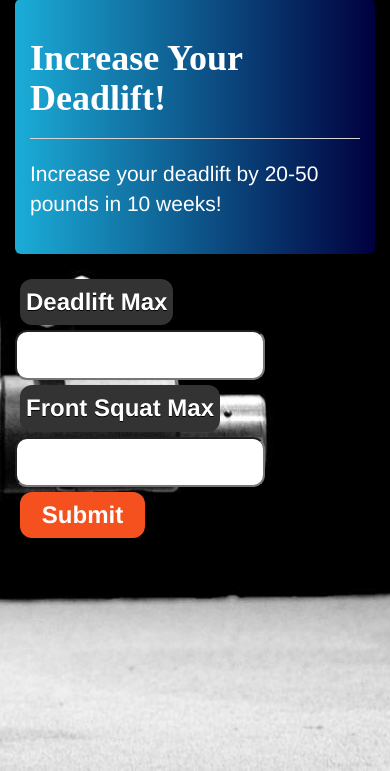
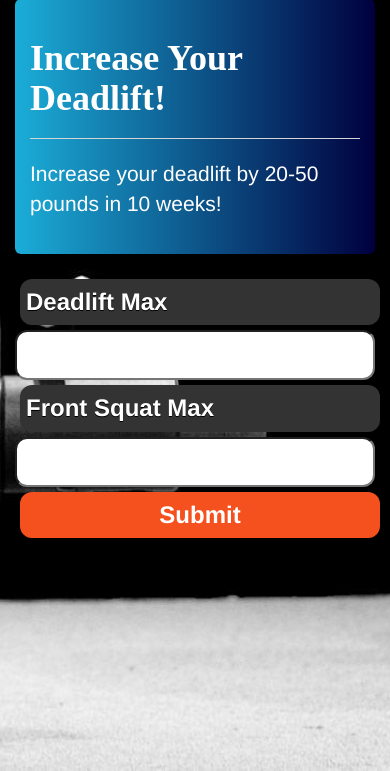
Before and after one commit to arthurclaytonproductions/deadlift-app, a PHP site: page / in a window 390 px wide. Shown: the part 73-844 px from the top of the page. Run offline with PHP 8.4, Linux system fonts and the light colour scheme; some libraries are stand-ins or nearby versions; some web fonts are replaced.

Commit message:
Add files via upload

```diff
--- a/assets/css/style.css
+++ b/assets/css/style.css
@@ -84,3 +84,20 @@ label{
     background: -webkit-linear-gradient(to right, #1BADD8, #00003E);
     background: linear-gradient(to right, #1BADD8, #00003E);
 }
+
+
+@media screen and (max-width: 1280px){
+    #dlcurrentmax-input, #ftsqcurrentmax-input, #addmaxes,.labels{
+
+		Width: 100%;
+		float: left;
+    }
+}
+
+@media screen and (max-width: 768px){
+    #dlcurrentmax-input, #ftsqcurrentmax-input, #addmaxes,.labels{
+
+		Width: 100%;
+		float: left;
+    }
+}
--- a/index.html
+++ b/index.html
@@ -54,9 +54,9 @@
 </div>
 <div class="container">
 <form id="deadliftsquat-form">
-  <label for="deadlift-input">Deadlift Max</label>
+  <label class = "labels" for="deadlift-input">Deadlift Max</label>
   <input type="number" id="dlcurrentmax-input">
-  <label for="frontsquat-input">Front Squat Max</label>
+  <label class = "labels" for="frontsquat-input">Front Squat Max</label>
   <input type="number" id="ftsqcurrentmax-input">
   <button id="addmaxes" type="button">Submit</button>
 </form>
```
